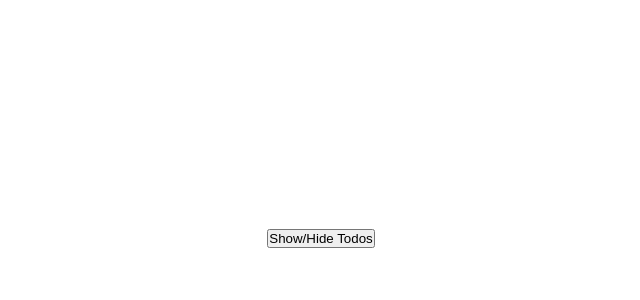
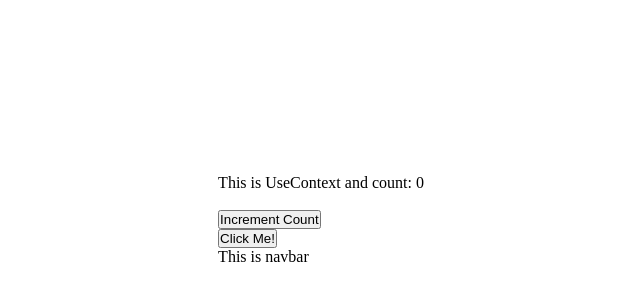
Before and after one commit to MeghanaYerniti/my-react-learning, a React (Vite) app: page / in a window 1280 px wide. Shown: the part 180-480 px from the top of the page, without its empty margins (319-959 px from the left). Built offline with nearby package versions, Linux system fonts and the light colour scheme.

Commit message:
not useContext hook

```diff
--- /dev/null
+++ b/src/UseContext.jsx
@@ -0,0 +1,18 @@
+import React from 'react'
+import {useState} from 'react'
+import Navbar from './component/Navbar.jsx'
+
+const UseContext = () => {
+  const [count, setCount] = useState(0);
+  return (
+    <>
+    <div>
+        <p>This is UseContext and count: {count}</p> <br />
+        <button onClick={() => setCount(count + 1)}>Increment Count</button> <br />
+      <Navbar count={count}/>
+    </div>
+    </>
+  )
+}
+
+export default UseContext
--- /dev/null
+++ b/src/component/Button1.jsx
@@ -0,0 +1,15 @@
+import React from 'react'
+import {useState} from 'react'
+import Component1 from './Componnet1.jsx'
+
+const Button = ({count}) => {
+  const [showComponent, setShowComponent] = useState(false);
+  return (
+    <>
+    <button onClick={() => setShowComponent(!showComponent)}>Click Me!</button> <br/>
+    {showComponent && <Component1 count={count}/>}
+    </>
+  )
+}
+
+export default Button
--- a/src/component/Componnet1.jsx
+++ b/src/component/Componnet1.jsx
@@ -1,10 +1,11 @@
 import React from "react";
 
-function Component1() {
+function Component1({count}) {
   return (
-    <div>
+    <>
       <h1>Heading from Component 1</h1>
-    </div>
+      <p> Count: {count} </p>
+    </>
   );
 }
 
--- /dev/null
+++ b/src/component/Navbar.jsx
@@ -0,0 +1,12 @@
+import React from 'react'
+import Button from './Button1.jsx'
+
+const Navbar = ({count}) => {
+  return (
+    <>
+    <span><Button count={count}/> This is navbar</span>
+    </>
+  )
+};
+
+export default Navbar
--- a/src/main.jsx
+++ b/src/main.jsx
@@ -1,7 +1,7 @@
 import { StrictMode } from 'react'
 import { createRoot } from 'react-dom/client'
 // import './index.css'
-import App from './ConditionalRendering.jsx'
+import App from './UseContext.jsx'
 
 createRoot(document.getElementById('root')).render(
   <StrictMode>
```
